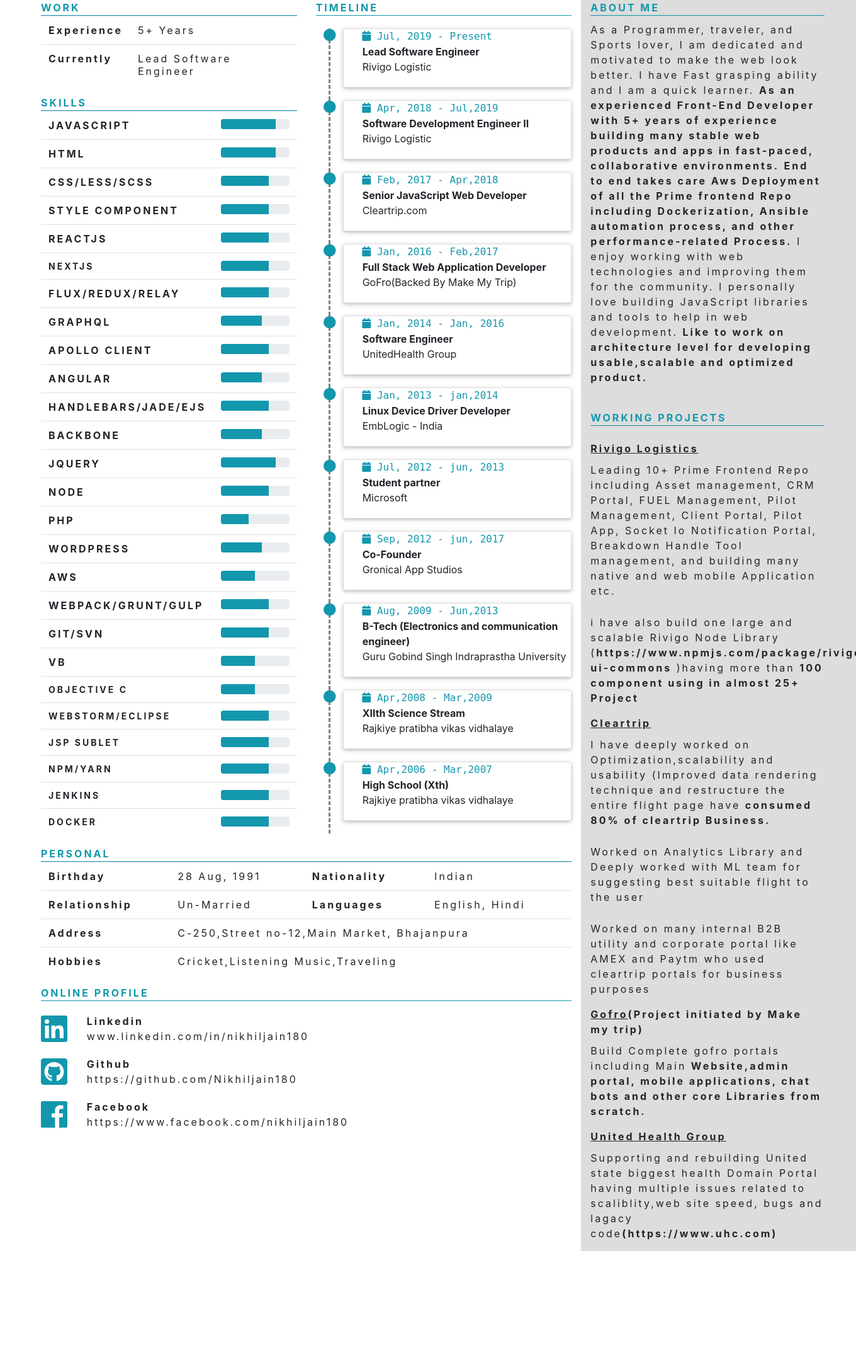
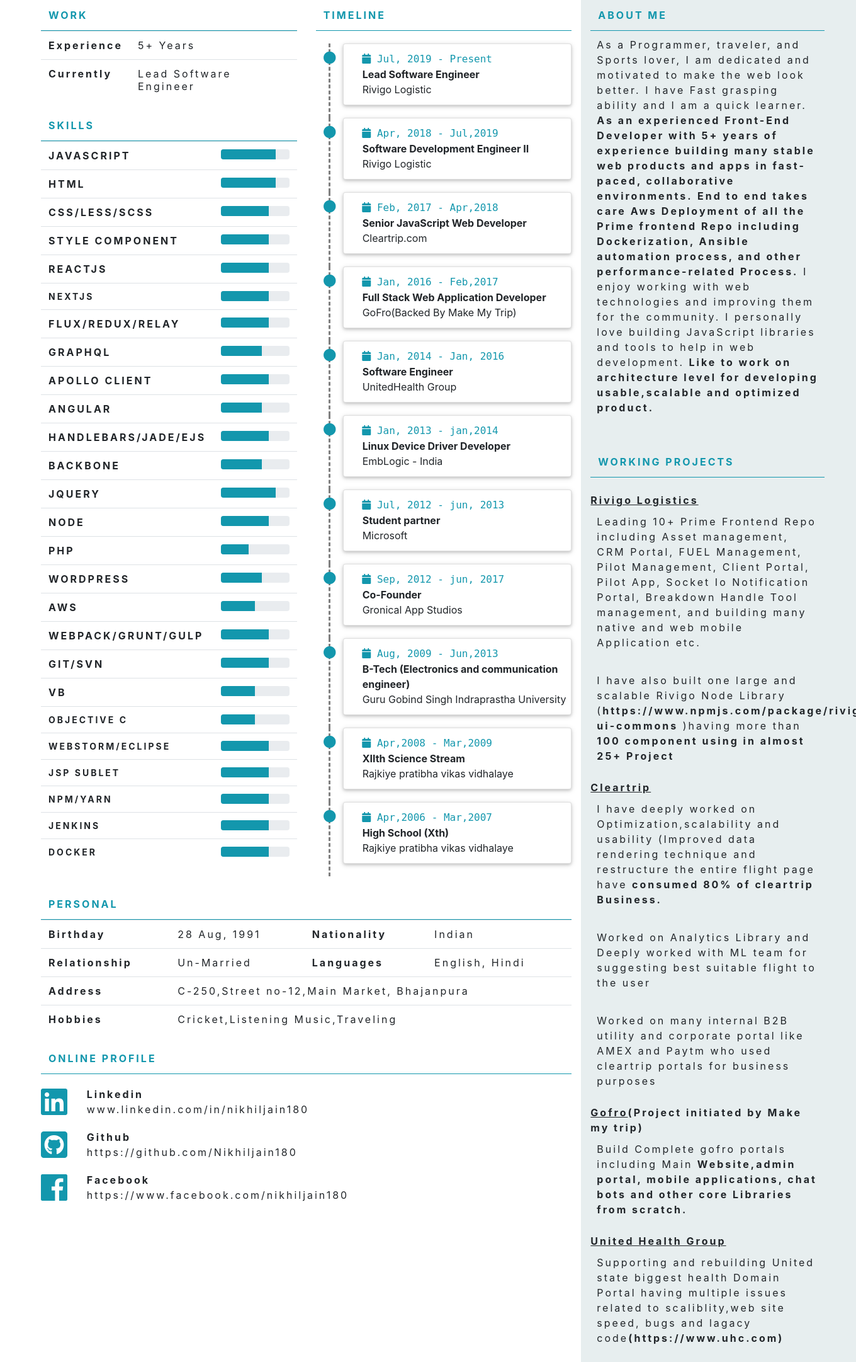
Before and after one commit to Nikhiljain180/Resume, a PHP site: page /index.html in a window 1360 px wide; the page is wider, and only the part inside the window is pictured. Shown: the part 140-2302 px from the top of that part at 63% size. Before the commit the page ends 2126 px from the top of that part, so only its background shows below. Run offline with PHP 8.4, Linux system fonts and the light colour scheme; some libraries are stand-ins or nearby versions.

Commit message:
Some style changes

```diff
--- a/index.html
+++ b/index.html
@@ -531,7 +531,7 @@
                         </div>
 
                         <div class="row">
-                            <div class="col-md-1" style="text-align:center;">
+                            <div class="col-md-1">
                                 <i class="fab fa-3x fa-facebook"></i>
                             </div>
                             <div class="col-md-11">
@@ -579,7 +579,7 @@
                     <p>Leading 10+ Prime Frontend Repo including Asset management, CRM Portal, FUEL Management, Pilot
                         Management, Client Portal, Pilot App, Socket Io Notification Portal, Breakdown Handle Tool
                         management, and building many native and web mobile Application etc.</p>
-                    <p>i have also build one large and scalable Rivigo Node Library (<b>https://www.npmjs.com/package/rivigo-ui-commons</b>
+                    <p>I have also built one large and scalable Rivigo Node Library (<b>https://www.npmjs.com/package/rivigo-ui-commons</b>
                         )having more than <b>100 component using in almost 25+ Project </b></p>
                 </div>
                 <div class="project">
--- a/style.css
+++ b/style.css
@@ -50,11 +50,12 @@
     font-weight: bold;
     border: solid;
     border-width: 0 0 1px 0;
+    padding: 12px;
 }
 
 #rightmost{
     padding-right: 50px;
-    background-color: #DDD;
+    background-color: #e7eeef;
 }
 
 .card{
@@ -95,12 +96,13 @@
     margin-left: 20px;
     width: 100%;
     letter-spacing: 0vh;
-    padding-bottom: 20px;
+    padding-bottom: 12px;
+    padding-top: 12px;
     margin-bottom: 20px;
 }
 
 #rightmost p{
-    padding-top: 10px;
+    padding: 10px;
 }
 
 #below-header{
```
